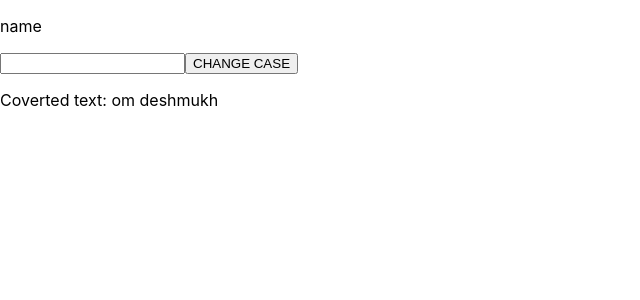
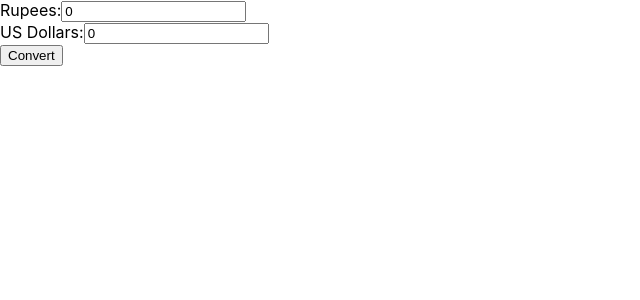
Before and after one commit to Atharva-Deshmukh/OmCWS, a React (Create React App) app: page / in a window 1280 px wide. Shown: the top 300 px of the page, without its empty margins (0-640 px from the left). Built offline with nearby package versions, Linux system fonts and the light colour scheme.

Commit message:
Rupee2Dollar added

```diff
--- a/src/App.js
+++ b/src/App.js
@@ -1,11 +1,12 @@
 import './App.css';
-import CaseConvertor from './CaseConvertor';
-
+import Rupee2Dollar from './Ruppee2Dollar';
+// import CaseConvertor from './CaseConvertor';
+// <CaseConvertor/>
 
 function App() {
   return (
     <>
-    <CaseConvertor/>
+     <Rupee2Dollar/>
 
     </>
   );
--- /dev/null
+++ b/src/Ruppee2Dollar.js
@@ -0,0 +1,19 @@
+import React,{useState} from 'react'
+
+export default function Rupee2Dollar() {
+    const[text1,setText1]=useState(0);
+    const[text2,setText2]=useState(0);
+function change(event){
+    setText1(event.target.value);
+}
+    function Curr(event){
+    setText2(text1/82);
+}
+  return (
+   <>
+    Rupees:<input type='text' value={text1} onChange={change}></input><br></br>
+    US Dollars:<input type='text' value={text2}></input><br></br>
+    <button onClick={Curr}>Convert</button>
+   </>
+  )
+}
```
